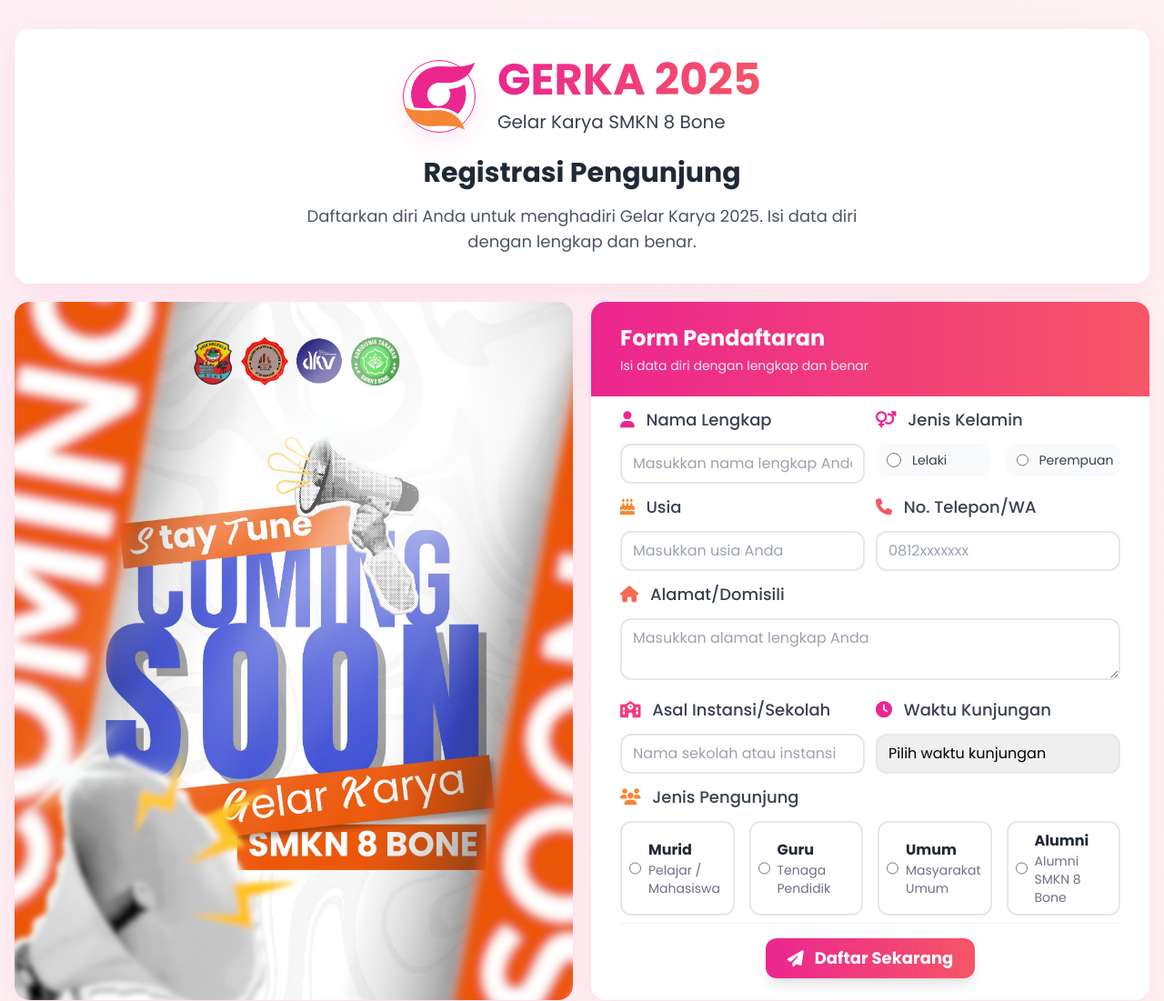
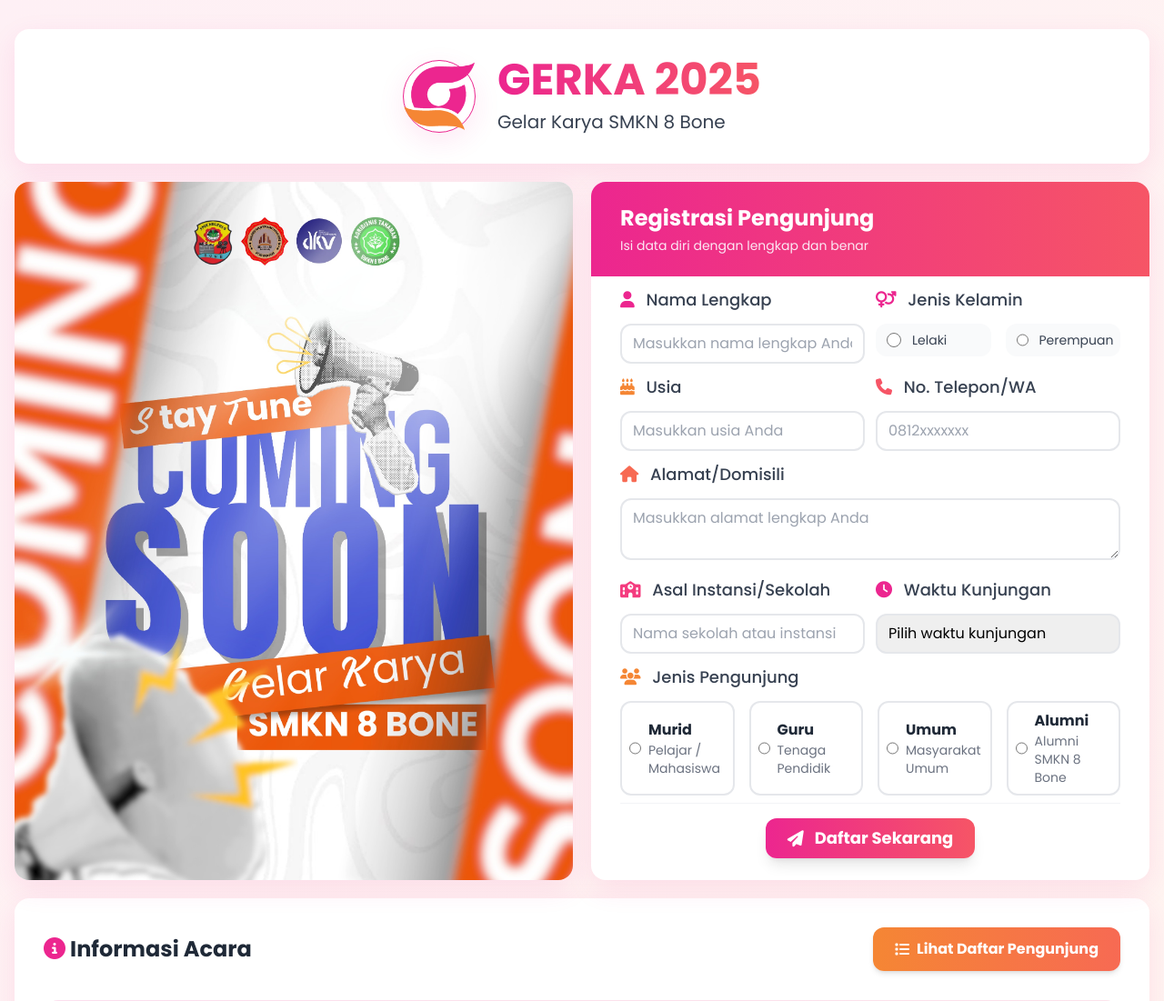
Before and after one commit to gh4ni404/gerka, a PHP site: page / in a window 1280 px wide. Shown: the top 1101 px of the page at 91% size. Run offline with PHP 8.4, Linux system fonts and the light colour scheme; some libraries are stand-ins or nearby versions.

Commit message:
feat: Deleting some text at header

```diff
--- a/index.php
+++ b/index.php
@@ -83,7 +83,7 @@
     <div class="container mx-auto px-4 py-8">
         <!-- Header dengan background gradient -->
         <header class="text-center mb-5 bg-white rounded-2xl card-shadow p-8 max-w-8xl mx-auto">
-            <div class="flex flex-col md:flex-row justify-center items-center mb-6">
+            <div class="flex flex-col md:flex-row justify-center items-center">
                 <div class="w-20 h-20 card-shadow  rounded-full flex items-center justify-center mr-0 md:mr-6 mb-4 md:mb-0" style="border-width: 1px; border-color: #ec268f; border-style: solid; background: white;">
                     <img src="assets/images/logo540.png" alt="logo">
                 </div>
@@ -92,8 +92,6 @@
                     <p class="text-xl text-gray-700 mt-2">Gelar Karya SMKN 8 Bone</p>
                 </div>
             </div>
-            <h2 class="text-2xl md:text-3xl font-bold text-gray-800 mb-4">Registrasi Pengunjung</h2>
-            <p class="text-gray-600 text-lg max-w-2xl mx-auto">Daftarkan diri Anda untuk menghadiri Gelar Karya 2025. Isi data diri dengan lengkap dan benar.</p>
         </header>
 
         <!-- Notifikasi -->
@@ -134,7 +132,7 @@
             <!-- Form Registrasi -->
             <div class="max-w-4xl mx-auto bg-white rounded-2xl card-shadow overflow-hidden">
                 <div class="gradient-primary px-8 py-6">
-                    <h3 class="text-2xl font-bold text-white">Form Pendaftaran</h3>
+                    <h3 class="text-2xl font-bold text-white">Registrasi Pengunjung</h3>
                     <p class="text-pink-100 text-sm mt-1">Isi data diri dengan lengkap dan benar</p>
                 </div>
 
@@ -190,7 +188,7 @@
                         <!-- Alamat/Domisili -->
                         <div class="form-group md:col-span-2">
                             <label for="alamat" class="block text-gray-700 font-medium mb-3 text-lg">
-                                <i class="fas fa-home mr-2" style="color: #f76a53;" ></i> Alamat/Domisili
+                                <i class="fas fa-home mr-2" style="color: #f76a53;"></i> Alamat/Domisili
                             </label>
                             <textarea id="alamat" name="alamat" required rows="2"
                                 class="w-full px-3 py-2 border-2 border-gray-200 rounded-xl focus:border-[#f76a53] focus:ring-2 focus:ring-[#f76a53] transition-all duration-300"
@@ -210,7 +208,7 @@
                         <!-- Waktu Kunjungan -->
                         <div class="form-group">
                             <label for="waktu_kunjungan" class="block text-gray-700 font-medium mb-3 text-lg">
-                                <i class="fas fa-clock mr-2" style="color: #ec268f;" ></i> Waktu Kunjungan
+                                <i class="fas fa-clock mr-2" style="color: #ec268f;"></i> Waktu Kunjungan
                             </label>
                             <select id="waktu_kunjungan" name="waktu_kunjungan" required
                                 class="w-full px-3 py-2 border-2 border-gray-200 rounded-xl focus:border-[#ec268f] focus:ring-2 focus:ring-[#ec268f] transition-all duration-300 appearance-none">
@@ -224,7 +222,7 @@
                         <!-- Jenis Pengunjung -->
                         <div class="form-group md:col-span-2">
                             <label class="block text-gray-700 font-medium mb-3 text-lg">
-                                <i class="fas fa-users mr-2" style="color: #f58634;" ></i> Jenis Pengunjung
+                                <i class="fas fa-users mr-2" style="color: #f58634;"></i> Jenis Pengunjung
                             </label>
                             <div class="grid grid-cols-2 md:grid-cols-4 gap-4">
                                 <label class="flex items-center p-2 border-2 border-gray-200 rounded-xl cursor-pointer hover:border-[#ec268f] hover:bg-pink-50 transition-all duration-300">
```
